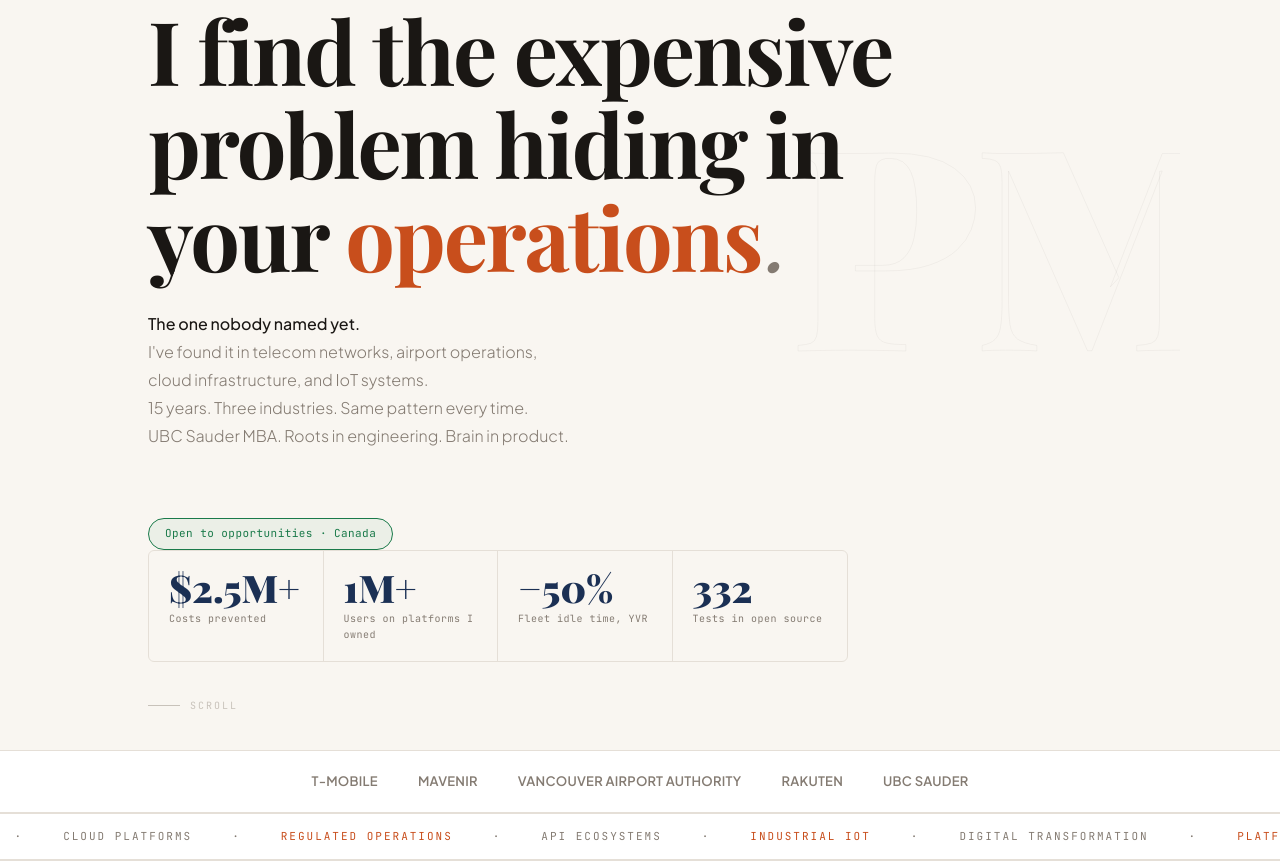
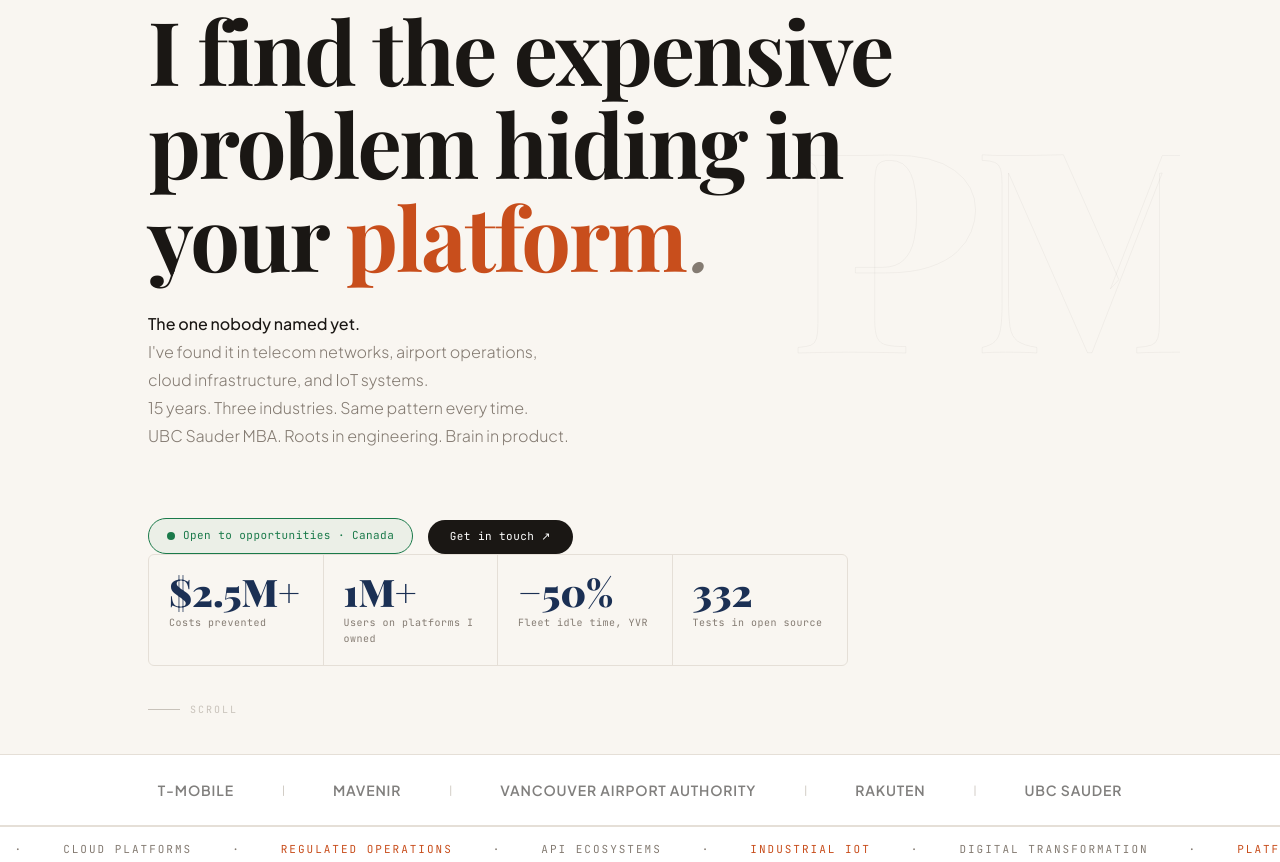
Before and after one commit to KachaJugaad/KachaJugaad.github.io, a plain HTML site: page index.html in a window 1280 px wide. Shown: the part 301-1163 px from the top of the page. Drawn offline with nearby package versions, Linux system fonts and the light colour scheme; a web font is replaced by a local one.

Commit message:
UX stickiness overhaul from design audit
- Remove rotating hero word, lock to 'platform' for clarity
- Logo strip: static, higher contrast, pipe separators
- Availability badge: green pulse dot animation
- Add hero CTA button (Get in touch)
- Projects grid: 4-col → 2x2 for breathing room

Co-Authored-By: Claude Opus 4.6 (1M context) <noreply@anthropic.com>

```diff
--- a/index.html
+++ b/index.html
@@ -26,11 +26,20 @@ body{background:var(--bg);color:var(--ink);font-family:var(--sans);font-size:15p
 .hero-avatar{width:90px;height:90px;border-radius:50%;object-fit:cover;border:3px solid var(--rule);margin-bottom:16px;box-shadow:0 2px 12px rgba(0,0,0,.08)}
 
 /* AVAILABILITY BADGE */
-.avail-badge{display:inline-block;margin-top:16px;padding:6px 16px;font-family:var(--mono);font-size:11px;letter-spacing:.04em;color:var(--green);border:1px solid var(--green);border-radius:20px;background:rgba(26,122,74,.06)}
+.avail-badge{display:inline-flex;align-items:center;gap:8px;margin-top:16px;padding:8px 18px;font-family:var(--mono);font-size:11px;letter-spacing:.04em;color:var(--green);border:1px solid var(--green);border-radius:20px;background:rgba(26,122,74,.06)}
+.avail-badge::before{content:'';width:8px;height:8px;border-radius:50%;background:var(--green);animation:pulse 2s infinite}
+@keyframes pulse{0%,100%{opacity:1;transform:scale(1)}50%{opacity:.4;transform:scale(.8)}}
+
+/* HERO CTA */
+.hero-cta{display:inline-block;margin-top:16px;margin-left:12px;padding:8px 22px;font-family:var(--mono);font-size:11px;letter-spacing:.04em;color:var(--bg2);background:var(--ink);border-radius:20px;text-decoration:none;transition:background .2s,transform .2s}
+.hero-cta:hover{background:var(--red);transform:translateY(-1px)}
 
 /* LOGO STRIP */
-.logo-strip{border-top:1px solid var(--rule);border-bottom:1px solid var(--rule);background:var(--bg2)}
-.logo-item{font-family:var(--sans);font-size:13px;font-weight:600;letter-spacing:.02em;color:var(--muted);text-transform:uppercase;white-space:nowrap}
+.logo-strip{border-top:1px solid var(--rule);border-bottom:1px solid var(--rule);background:var(--bg2);padding:24px 0}
+.logo-strip .wrap{display:flex;align-items:center;justify-content:center;gap:48px;flex-wrap:wrap}
+.logo-item{font-family:var(--sans);font-size:14px;font-weight:700;letter-spacing:.06em;color:var(--ink);text-transform:uppercase;white-space:nowrap;opacity:.55;transition:opacity .2s}
+.logo-item:hover{opacity:1}
+.logo-sep{color:var(--dim);font-size:10px}
 
 /* CURSOR */
 #cur,#ring{position:fixed;pointer-events:none;z-index:9999;border-radius:50%;transform:translate(-50%,-50%)}
@@ -131,7 +140,7 @@ nav{position:sticky;top:0;z-index:100;display:flex;align-items:center;justify-co
 .mc b{font-weight:500;color:var(--amber)}
 
 /* PROJECTS */
-.pgrid{display:grid;grid-template-columns:repeat(4,1fr);gap:12px}
+.pgrid{display:grid;grid-template-columns:repeat(2,1fr);gap:12px}
 .pcard{background:var(--bg2);border:1px solid var(--rule);border-radius:6px;padding:24px;display:flex;flex-direction:column;transition:border-color .2s,transform .2s;position:relative;overflow:hidden}
 .pcard::after{content:'';position:absolute;top:0;left:0;right:0;height:2px;background:var(--red);transform:scaleX(0);transform-origin:left;transition:transform .3s}
 .pcard:hover{border-color:var(--dim);transform:translateY(-2px)}
@@ -228,7 +237,7 @@ footer{border-top:1px solid var(--rule);padding:24px 48px;display:flex;align-ite
   <h1>
     I find the expensive<br>
     problem hiding in<br>
-    your <span id="rword">platform</span><i>.</i>
+    your <span id="rword" style="color:var(--red)">platform</span><i>.</i>
   </h1>
   <p class="hero-body">
     <strong>The one nobody named yet.</strong><br>
@@ -238,6 +247,7 @@ footer{border-top:1px solid var(--rule);padding:24px 48px;display:flex;align-ite
     UBC Sauder MBA. Roots in engineering. Brain in product.
   </p>
   <div class="avail-badge">Open to opportunities · Canada</div>
+  <a href="#contact" class="hero-cta">Get in touch ↗</a>
   <div class="stats">
     <div class="stat">
       <div class="stat-n">$<span class="cnt" data-t="2.5" data-d="1" data-s="M+">0</span></div>
@@ -261,11 +271,15 @@ footer{border-top:1px solid var(--rule);padding:24px 48px;display:flex;align-ite
 
 <!-- LOGO STRIP -->
 <div class="logo-strip">
-  <div class="wrap" style="display:flex;align-items:center;justify-content:center;gap:40px;flex-wrap:wrap;padding:20px 0">
+  <div class="wrap">
     <span class="logo-item">T-Mobile</span>
+    <span class="logo-sep">|</span>
     <span class="logo-item">Mavenir</span>
+    <span class="logo-sep">|</span>
     <span class="logo-item">Vancouver Airport Authority</span>
+    <span class="logo-sep">|</span>
     <span class="logo-item">Rakuten</span>
+    <span class="logo-sep">|</span>
     <span class="logo-item">UBC Sauder</span>
   </div>
 </div>
@@ -583,12 +597,7 @@ document.addEventListener('mousemove',e=>{mx=e.clientX;my=e.clientY});
   requestAnimationFrame(tick);
 })();
 
-const words=['platform','operations','roadmap','release cycle','stack','backlog','product'];
-let wi=0;const rw=document.getElementById('rword');
-setInterval(()=>{
-  rw.classList.add('out');
-  setTimeout(()=>{wi=(wi+1)%words.length;rw.textContent=words[wi];rw.classList.remove('out');},260);
-},2800);
+/* rotating word removed — single clear statement converts better */
 
 const io=new IntersectionObserver(e=>{e.forEach(x=>{if(x.isIntersecting){x.target.classList.add('on');io.unobserve(x.target)}});},{threshold:.1});
 document.querySelectorAll('.rev').forEach(el=>io.observe(el));
```
